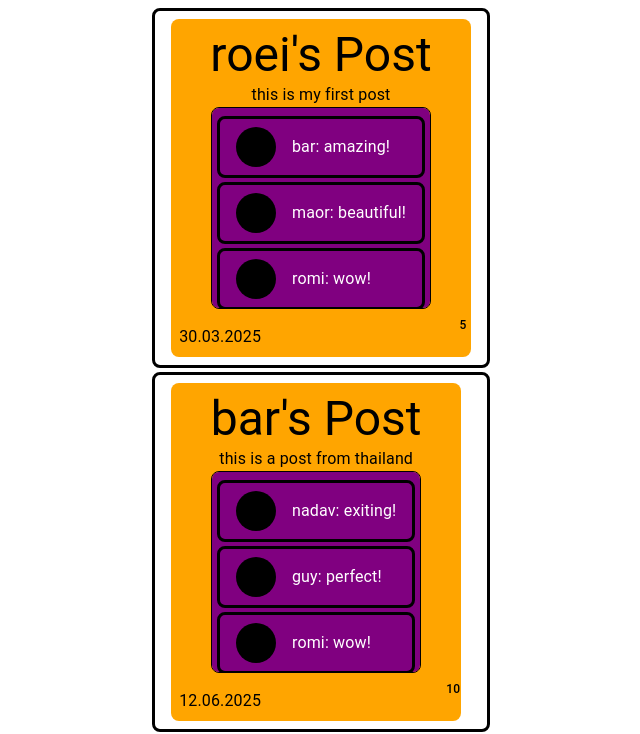
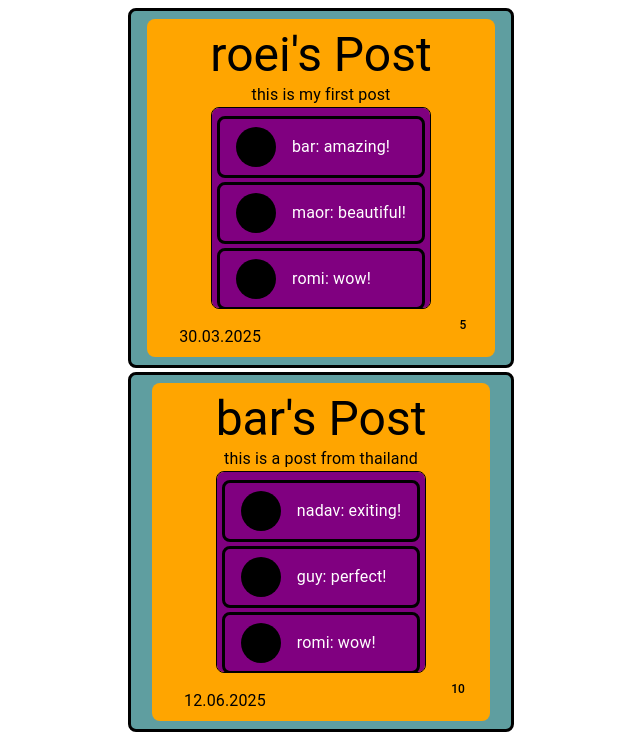
Before and after one commit to RoeiBason/KeremNet, a React (Create React App) app in the folder my-app/: page / in a window 1280 px wide. Shown: the top 734 px of the page, without its empty margins (319-959 px from the left). Built offline with nearby package versions, Linux system fonts and the light colour scheme; data requests are answered from the project's data file; some icons are missing.

Commit message:
added style in PostList.css file

```diff
--- a/my-app/src/App.tsx
+++ b/my-app/src/App.tsx
@@ -1,5 +1,5 @@
 import './App.css';
-import { Box } from '@mui/material';
+import { Box, Typography } from '@mui/material';
 import Post from './Features/Post/Post';
 import HomePage from './Features/HomePage/HomePage';
 
@@ -7,7 +7,6 @@ function App() {
   return (
     <Box className="app-container">
       <HomePage></HomePage>
-      {/* <Post content='this is my first post' ownerName='roei' comments={[{author: 'roei', content:'amazing'}, {author: 'bar', content:'wow!'}, {author: 'maor', content:'beautiful'}]} amountOfLikes={5} date='24.06.2025'></Post> */}
     </Box>
   );
 }
--- a/my-app/src/Features/HomePage/HomePage.tsx
+++ b/my-app/src/Features/HomePage/HomePage.tsx
@@ -18,7 +18,7 @@ const HomePage: FC = () => {
   }, []);
 
   return (
-    <Box className="Post-continer">
+    <Box>
       {posts && <PostList posts={posts} />}
     </Box>
   );
--- a/my-app/src/Features/HomePage/PostList.css
+++ b/my-app/src/Features/HomePage/PostList.css
@@ -0,0 +1,10 @@
+.post-item {
+    border-radius: 0.5rem;
+    margin-bottom: 0.25rem;
+
+    display: flex;
+    flex-direction: column;
+    border: solid;
+    border-color: black;
+    background-color: cadetblue;
+}
--- a/my-app/src/Features/HomePage/PostList.tsx
+++ b/my-app/src/Features/HomePage/PostList.tsx
@@ -1,8 +1,9 @@
 import React, { FC } from 'react';
 import { PostType } from './type';
-import { Avatar, ListItemAvatar, ListItemText, ListItem, List, Box } from '@mui/material';
-import CommentIcon from '@mui/icons-material/Comment';
+import {ListItem, List, Box } from '@mui/material';
 import Post from '../Post/Post';
+import './PostList.css'
+
 
 interface Props {
   posts: PostType[];
@@ -10,13 +11,15 @@ interface Props {
 
 const PostList: FC<Props> = ({ posts }) => {
   return (
-    <List>
-      {posts.map(({ id, content, ownerName, comments, amountOfLikes, date }) => (
-        <ListItem key={id} className="comment-item">
-          <Post ownerName={ownerName} content={content} amountOfLikes={amountOfLikes} comments={comments} date={date}></Post>
-        </ListItem>
-      ))}
-    </List>
+    <Box>
+      <List>
+        {posts.map(({id, content, ownerName, comments, amountOfLikes, date}) => (
+          <ListItem key={id} className="post-item">
+            <Post ownerName={ownerName} content={content} amountOfLikes={amountOfLikes} comments={comments} date={date}></Post>
+          </ListItem>
+        ))}
+      </List>
+    </Box>
   );
 };
 
--- a/my-app/src/Features/Post/post.css
+++ b/my-app/src/Features/Post/post.css
@@ -6,8 +6,7 @@
   display: flex;
   flex-direction: column;
   width: fit-content;
-  padding: 0.5rem;
-
+  padding: 0.5rem 2rem 0.5rem 2rem;
   background-color: var(--primary-main-color);
   border-radius: 0.5rem;
 }
```
Also changed, not shown: my-app/src/Features/HomePage/HomePage.css (deleted).
